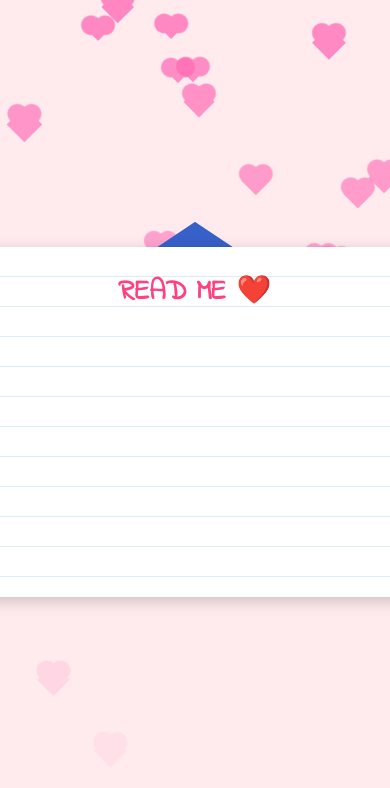
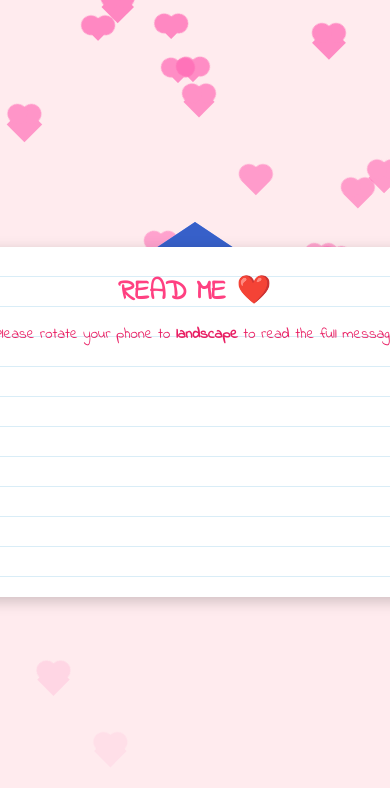
Before and after one commit to YujiroLive21/love-letter, a plain HTML site: page index.html in a window 390 px wide. Both pictures are taken after a click on the element 195 px from the left and 422 px from the top of the page. Drawn offline with Linux system fonts and the light colour scheme.

Commit message:
Added rotate phone message below Read Me

```diff
--- a/index.html
+++ b/index.html
@@ -116,7 +116,7 @@
         z-index: 2;
       }
 
-      /* ---------- LETTER (LANDSCAPE) ---------- */
+      /* ---------- LETTER ---------- */
       .letter {
         position: absolute;
         top: 50%;
@@ -154,12 +154,39 @@
         color: #ff4081;
         cursor: pointer;
         user-select: none;
-        margin-bottom: 15px;
+        margin-bottom: 10px;
         transition: transform 0.2s ease, color 0.3s ease;
       }
       .letter .read-me:hover {
         transform: scale(1.1);
         color: #ff0055;
+      }
+
+      /* ---------- ROTATE MESSAGE ---------- */
+      .rotate-notice {
+        display: none;
+        font-size: 15px;
+        color: #e91e63;
+        text-align: center;
+        margin-bottom: 15px;
+        animation: fadeIn 1.5s ease-in-out;
+      }
+
+      @keyframes fadeIn {
+        from {
+          opacity: 0;
+          transform: translateY(5px);
+        }
+        to {
+          opacity: 1;
+          transform: translateY(0);
+        }
+      }
+
+      @media only screen and (orientation: portrait) {
+        .rotate-notice {
+          display: block;
+        }
       }
 
       .message p {
@@ -242,6 +269,12 @@
       <div class="letter" id="letter">
         <span class="read-me" id="readBtn">READ ME ❤️</span>
 
+        <!-- 📱 ROTATE NOTICE (below READ ME) -->
+        <div class="rotate-notice">
+          📱 Please rotate your phone to <b>landscape</b> to read the full
+          message 💌
+        </div>
+
         <div class="message">
           <p>
             I know that lately, I’ve been spending too much time playing Mobile
```
